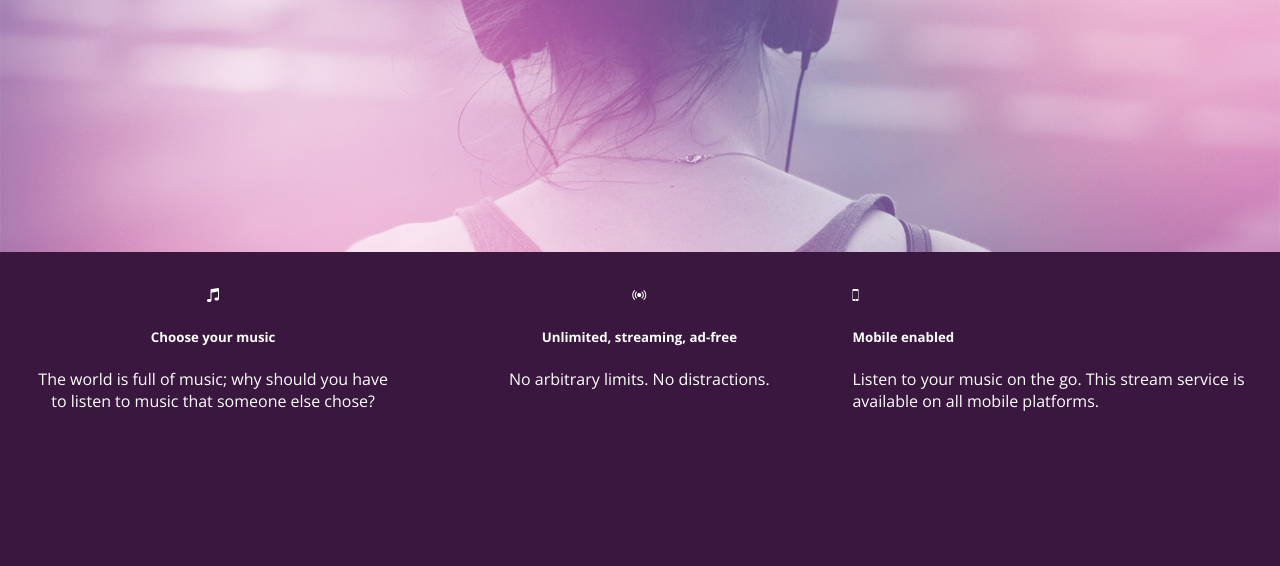
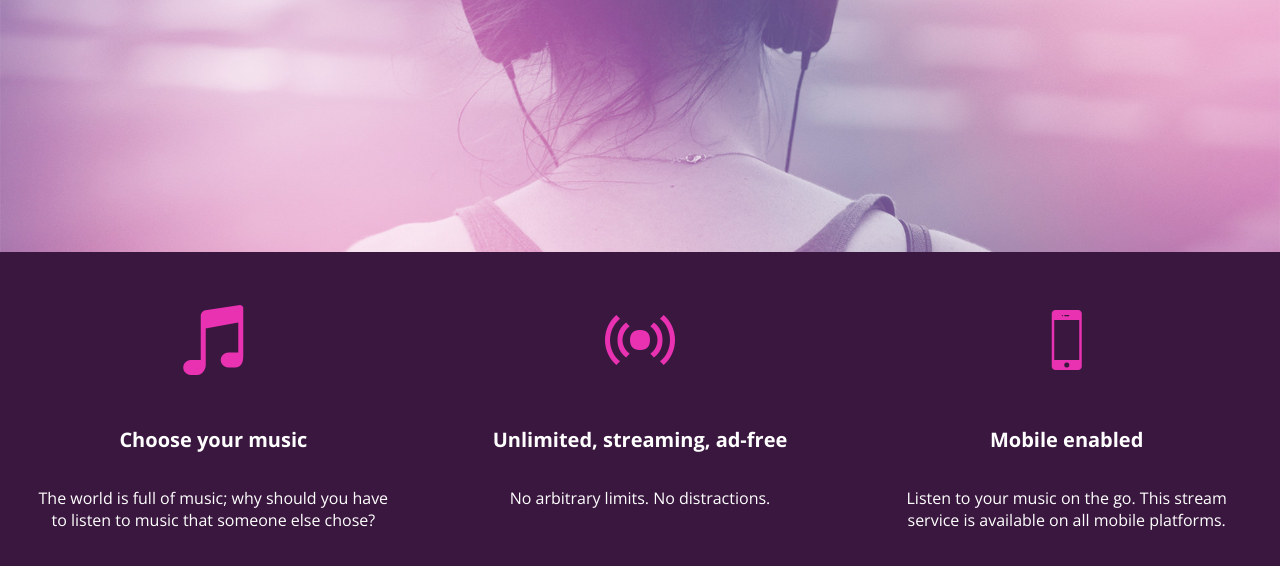
Before and after one commit to jstruthers/blocJamsReact, a plain HTML site: page index.html in a window 1280 px wide. Shown: the part 444-1010 px from the top of the page. Before the commit the page ends 904 px from the top, so only its background shows below. Drawn offline with nearby package versions, Linux system fonts and the light colour scheme.

Commit message:
update index and main.css

```diff
--- a/index.html
+++ b/index.html
@@ -26,7 +26,7 @@
       <h5 class="point-title">Unlimited, streaming, ad-free</h5>
       <p class="point-description">No arbitrary limits. No distractions.</p>
     </div>
-    <div>
+    <div class="point">
       <span class="ion-iphone"></span>
       <h5 class="point-title">Mobile enabled</h5>
       <p class="point-description">Listen to your music on the go. This stream service is available on all mobile platforms.</p>
--- a/styles/main.css
+++ b/styles/main.css
@@ -67,5 +67,12 @@ body.landing {
 }
 
 .point .point-title {
+  font-size: 1.25rem;
+}
 
+.ion-music-note,
+.ion-radio-waves,
+.ion-iphone {
+  color: rgb(233, 50, 177);
+  font-size: 5rem;
 }
```
